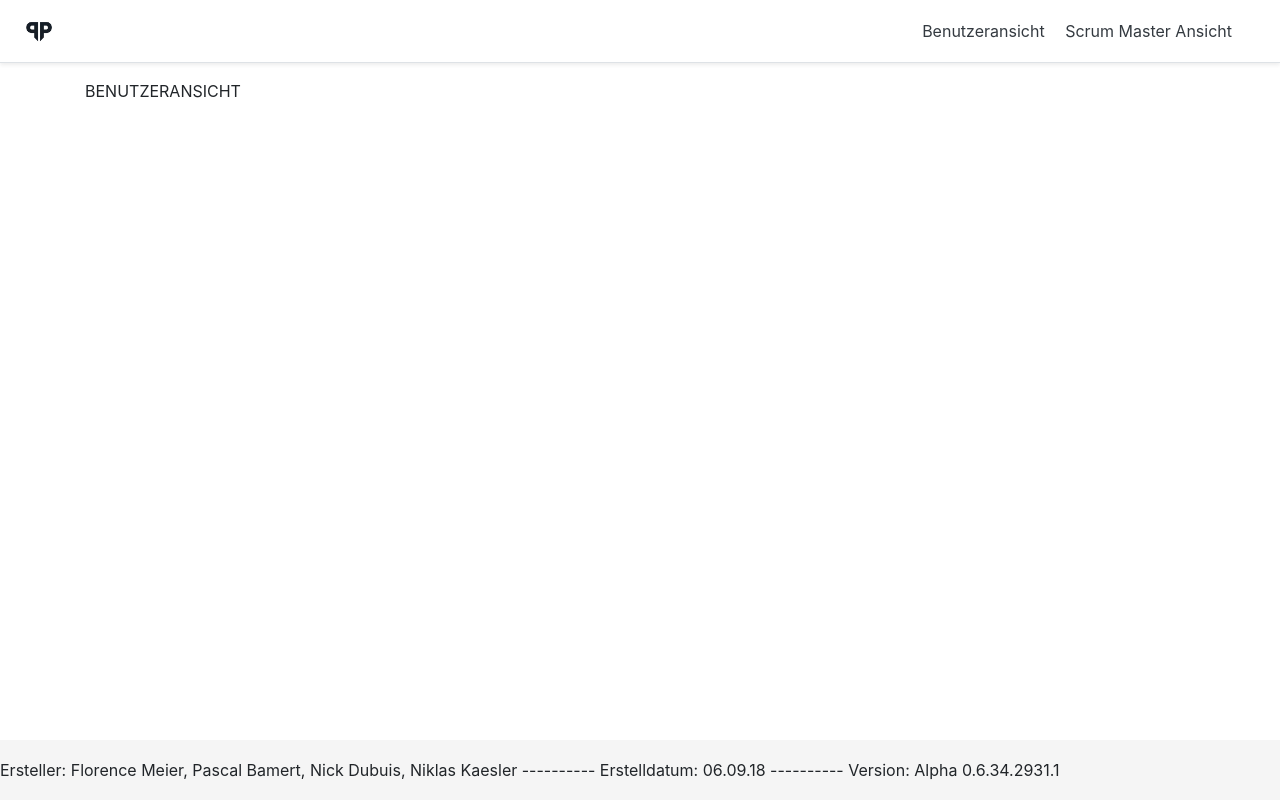
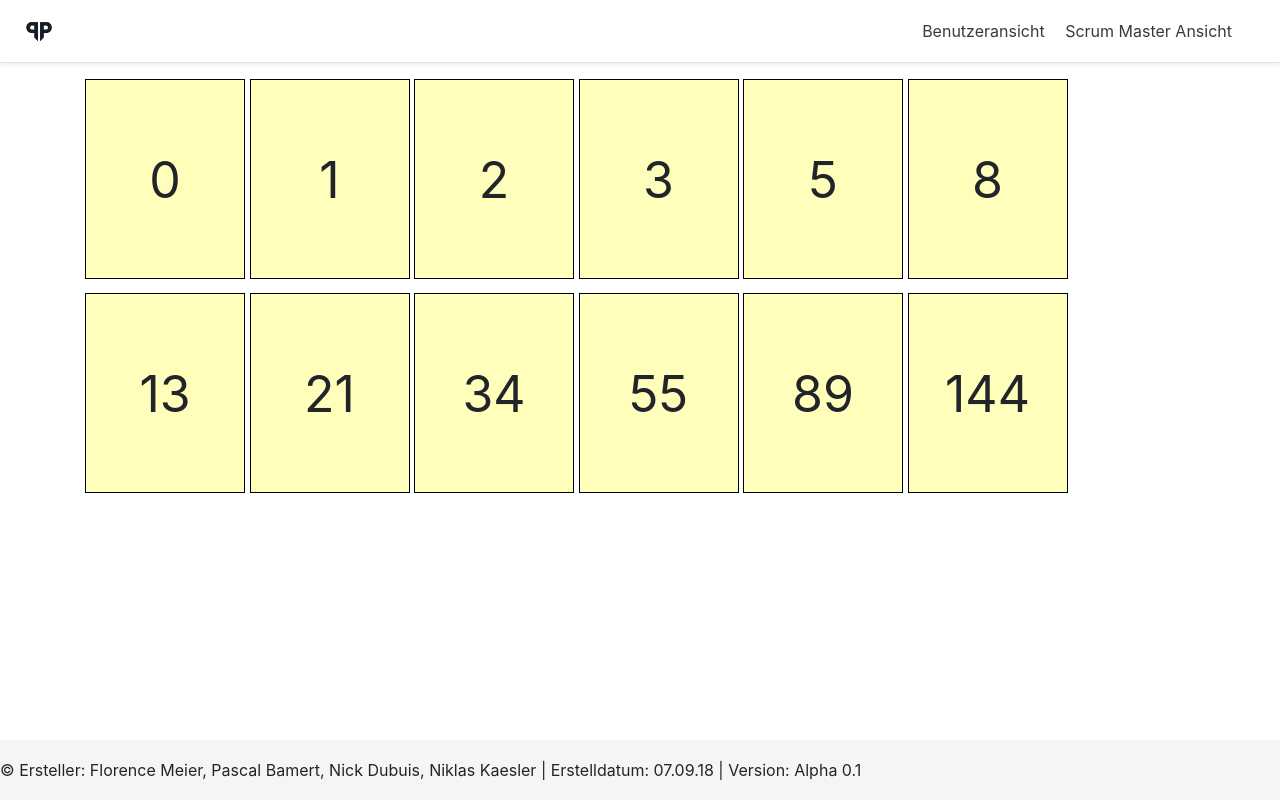
Before and after one commit to Tamalera/PlanningPoker, a PHP site: page / in a window 1280 px wide. Run offline with PHP 8.4, Linux system fonts and the light colour scheme.

Commit message:
added benutzeransich with flippable cards

```diff
--- a/index.html
+++ b/index.html
@@ -17,7 +17,7 @@
             <div class="d-flex flex-column flex-md-row align-items-center p-3 px-md-4 mb-3 bg-white border-bottom shadow-sm">
                 <a class="my-0 mr-md-auto font-weight-normal" href="./index.html">
                     <!-- NIKLAS: HIER KOMMT DAS LOGO REIN
-                    SCHÖN ODER!? -->
+                    SCHÖN ODER!? MEGA! -->
                     <img src="logo.jpg" alt="Logo">
                 </a>
                 <nav class="my-2 my-md-0 mr-md-3">
@@ -28,13 +28,96 @@
 
             <div class="container">
                 <!-- BENUTZERANSICHT -->
-                BENUTZERANSICHT
+                <label class="flipContainer">
+                    <input id="flip" type="checkbox"/>
+                    <div class="flip">
+                        <div class="flipFront">0</div>
+                        <div class="flipBack"><strong>0</strong></div>
+                    </div>
+                </label>
+                <label class="flipContainer">
+                    <input id="flip" type="checkbox"/>
+                    <div class="flip">
+                        <div class="flipFront">1</div>
+                        <div class="flipBack"><strong>1</strong></div>
+                    </div>
+                </label>
+                <label class="flipContainer">
+                    <input id="flip" type="checkbox"/>
+                    <div class="flip">
+                        <div class="flipFront">2</div>
+                        <div class="flipBack"><strong>2</strong></div>
+                    </div>
+                </label>
+                <label class="flipContainer">
+                    <input id="flip" type="checkbox"/>
+                    <div class="flip">
+                        <div class="flipFront">3</div>
+                        <div class="flipBack"><strong>3</strong></div>
+                    </div>
+                </label>
+                <label class="flipContainer">
+                    <input id="flip" type="checkbox"/>
+                    <div class="flip">
+                        <div class="flipFront">5</div>
+                        <div class="flipBack"><strong>5</strong></div>
+                    </div>
+                </label>
+                <label class="flipContainer">
+                    <input id="flip" type="checkbox"/>
+                    <div class="flip">
+                        <div class="flipFront">8</div>
+                        <div class="flipBack"><strong>8</strong></div>
+                    </div>
+                </label>
+                <label class="flipContainer">
+                    <input id="flip" type="checkbox"/>
+                    <div class="flip">
+                        <div class="flipFront">13</div>
+                        <div class="flipBack"><strong>13</strong></div>
+                    </div>
+                </label>
+                <label class="flipContainer">
+                    <input id="flip" type="checkbox"/>
+                    <div class="flip">
+                        <div class="flipFront">21</div>
+                        <div class="flipBack"><strong>21</strong></div>
+                    </div>
+                </label>
+                <label class="flipContainer">
+                    <input id="flip" type="checkbox"/>
+                    <div class="flip">
+                        <div class="flipFront">34</div>
+                        <div class="flipBack"><strong>34</strong></div>
+                    </div>
+                </label>
+                <label class="flipContainer">
+                    <input id="flip" type="checkbox"/>
+                    <div class="flip">
+                        <div class="flipFront">55</div>
+                        <div class="flipBack"><strong>55</strong></div>
+                    </div>
+                </label>
+                <label class="flipContainer">
+                    <input id="flip" type="checkbox"/>
+                    <div class="flip">
+                        <div class="flipFront">89</div>
+                        <div class="flipBack"><strong>89</strong></div>
+                    </div>
+                </label>
+                <label class="flipContainer">
+                    <input id="flip" type="checkbox"/>
+                    <div class="flip">
+                        <div class="flipFront">144</div>
+                        <div class="flipBack"><strong>144</strong></div>
+                    </div>
+                </label>
             </div>
 
             <footer class="footer">
-                Ersteller: Florence Meier, Pascal Bamert, Nick Dubuis, Niklas Kaesler ----------
-                Erstelldatum: 06.09.18 ----------
-                Version: Alpha 0.6.34.2931.1
+                &copy Ersteller: Florence Meier, Pascal Bamert, Nick Dubuis, Niklas Kaesler |
+                Erstelldatum: 07.09.18 |
+                Version: Alpha 0.1
             </footer>
 
             <script src="https://code.jquery.com/jquery-3.3.1.slim.min.js" integrity="sha384-q8i/X+965DzO0rT7abK41JStQIAqVgRVzpbzo5smXKp4YfRvH+8abtTE1Pi6jizo" crossorigin="anonymous"></script>
--- a/styles.css
+++ b/styles.css
@@ -20,3 +20,50 @@ body {
     line-height: 60px; /* Vertically center the text there */
     background-color: #f5f5f5;
 }
+
+/* Card Flipping */
+.flipContainer {
+    width: 160px;
+    height: 200px;
+    cursor: pointer;
+}
+
+.flip {
+    position: relative;
+    height: 100%;
+    width: 100%;
+    font-size: 50px;
+    -webkit-transform-style: preserve-3d;
+    transform-style: preserve-3d;
+    -webkit-transition: all 600ms;
+    transition: all 600ms;
+    z-index: 20;
+    border: 1px solid #000;
+}
+
+.flip div {
+    position: absolute;
+    height: 100%;
+    width: 100%;
+    background: #FFB;
+    text-align: center;
+    line-height: 200px;
+    -webkit-backface-visibility: hidden;
+    backface-visibility: hidden;
+    border-radius: 2px;
+}
+
+.flip .flipBack {
+    background: rgb(5, 209, 66);
+    -webkit-transform: rotateY(180deg);
+    transform: rotateY(180deg);
+}
+
+#flip {
+    display: none;
+}
+
+:checked + .flip {
+    transform: rotateY(180deg);
+    -webkit-transform: rotateY(180deg);
+}
```
Also changed, not shown: scrumMasterAnsicht.html (+4 -4 lines).
